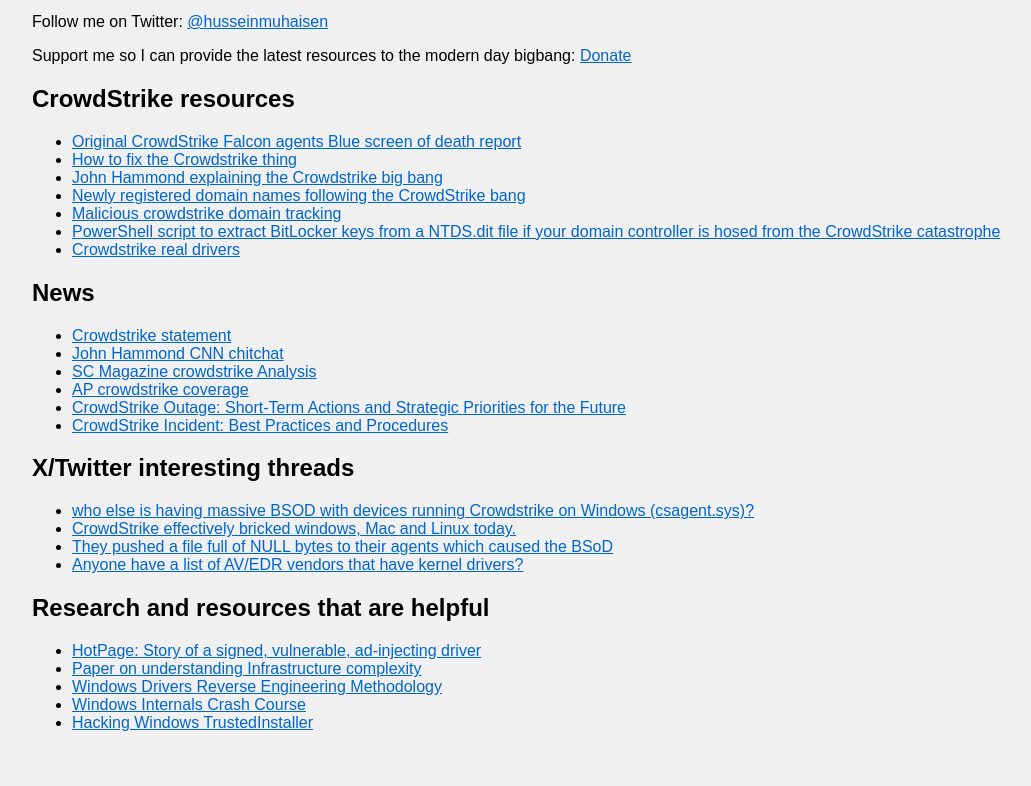
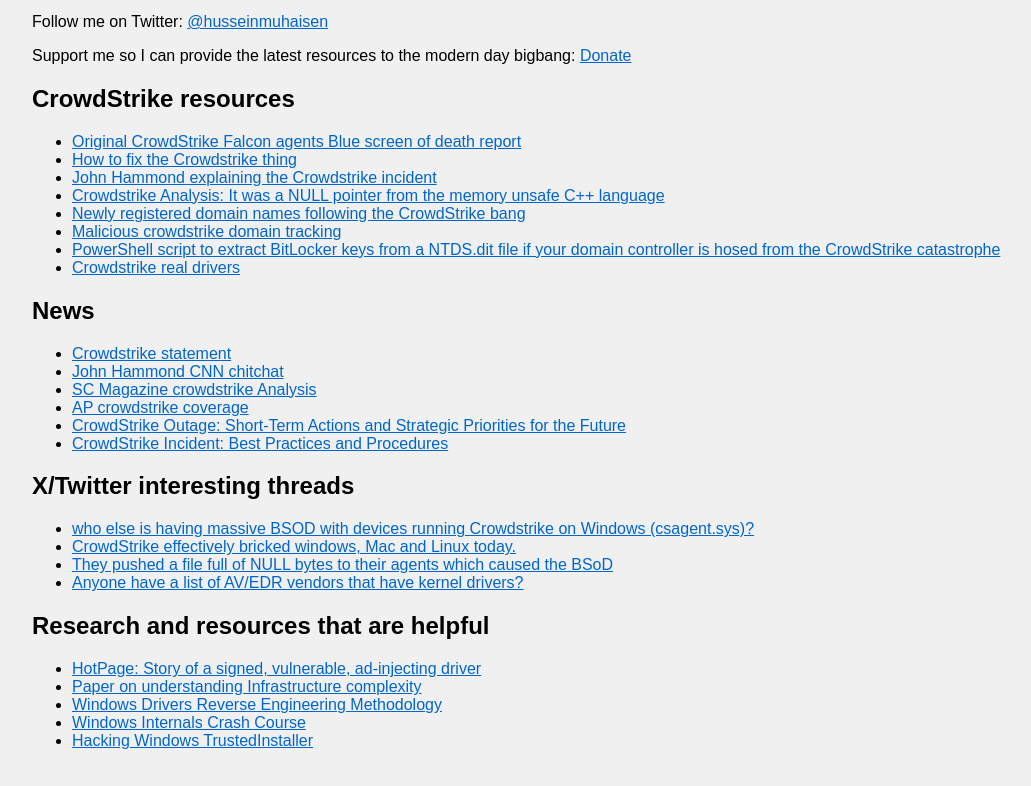
Before and after one commit to SearchandHack/SearchandHack.github.io, a plain HTML site: page index.html in a window 1280 px wide. Shown: the part 121-907 px from the top of the page, without its empty margins (96-1127 px from the left). Drawn offline with Linux system fonts and the light colour scheme.

Commit message:
Update index.html

```diff
--- a/index.html
+++ b/index.html
@@ -41,7 +41,8 @@
         <ul>
             <li><a href="https://www.reddit.com/r/crowdstrike/comments/1e6vmkf/bsod_error_in_latest_crowdstrike_update/" target="_blank">Original CrowdStrike Falcon agents Blue screen of death report</a></li>
             <li><a href="https://x.com/vxunderground/status/1814280916887319023" target="_blank">How to fix the Crowdstrike thing</a></li>
-            <li><a href="https://www.youtube.com/watch?v=E8RQVx2gBFc&list=UULFVeW9qkBjo3zosnqUbG7CFw" target="_blank">John Hammond explaining the Crowdstrike big bang</a></li>
+            <li><a href="https://www.youtube.com/watch?v=E8RQVx2gBFc&list=UULFVeW9qkBjo3zosnqUbG7CFw" target="_blank">John Hammond explaining the Crowdstrike incident</a></li>
+            <li><a href="https://x.com/Perpetualmaniac/status/1814376668095754753" target="_blank">Crowdstrike Analysis: It was a NULL pointer from the memory unsafe C++ language</a></li>
             <li><a href="https://x.com/_JohnHammond/status/1814389800310583476" target="_blank">Newly registered domain names following the CrowdStrike bang</a></li>
             <li><a href="https://x.com/JCyberSec_/status/1814287979453497410" target="_blank">Malicious crowdstrike domain tracking</a></li>
             <li><a href="https://github.com/gtworek/PSBits/blob/master/Misc/ExtractFVEPasswordsFromNTDS.ps1" target="_blank">PowerShell script to extract BitLocker keys from a NTDS.dit file if your domain controller is hosed from the CrowdStrike catastrophe</a></li>
```
